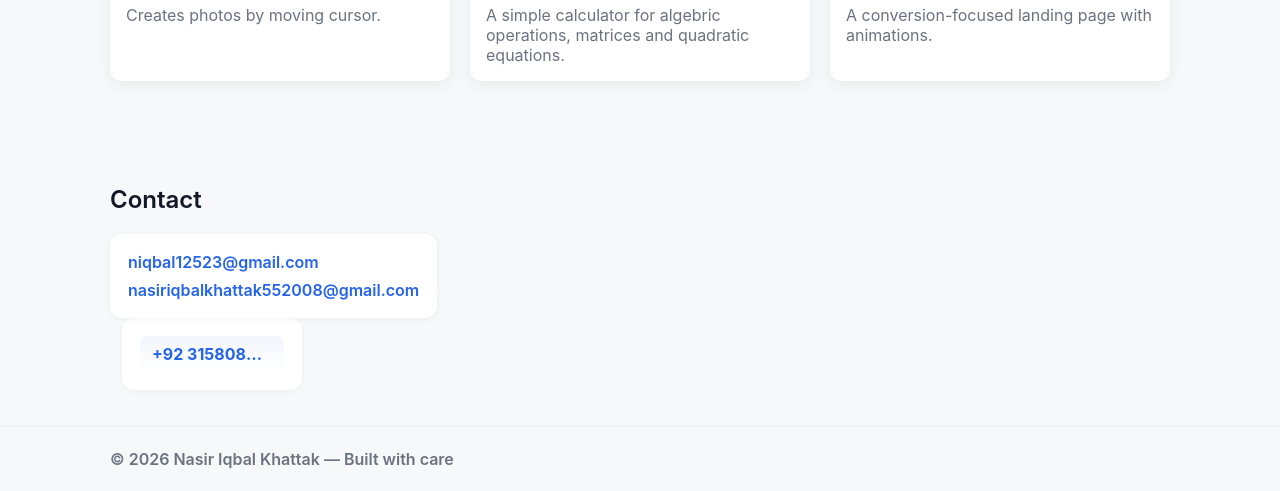
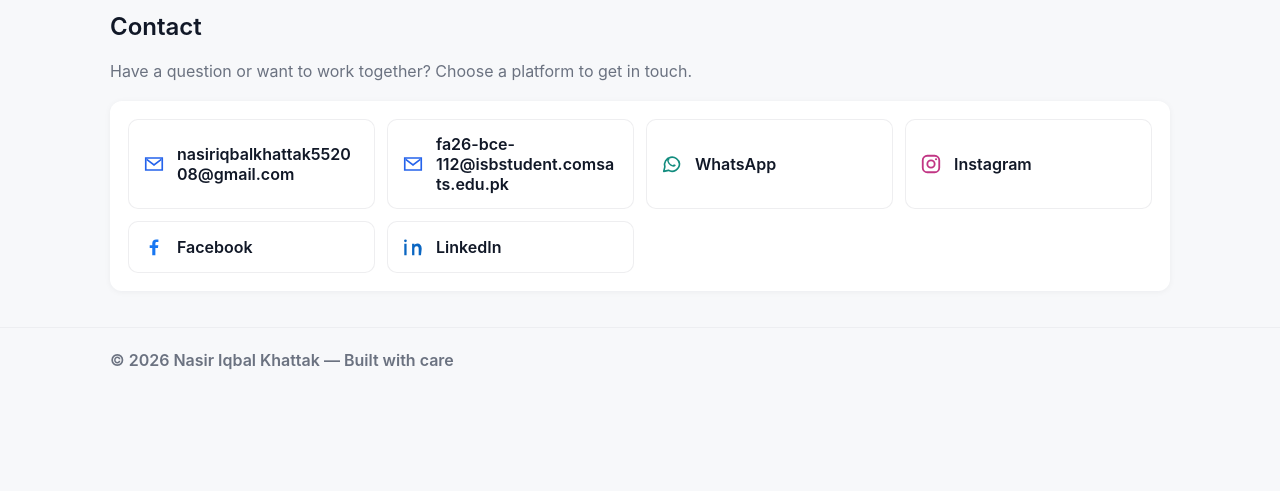
Before and after one commit to NasirIqbalKhattak/nasir-portfolio, a plain HTML site: page index.html in a window 1280 px wide. Shown: the part 1543-2034 px from the top of the page. After the commit the page ends 1935 px from the top, so only its background shows below. Drawn offline with Linux system fonts and the light colour scheme.

Commit message:
contacts updated

```diff
--- a/index.html
+++ b/index.html
@@ -49,7 +49,7 @@
             </div>
 
             <div class="image">
-                <img src="profile-2.jpg" alt="portrait">
+                <img src="github_profile.jpeg" alt="portrait">
             </div>
         </div>
     </section>
@@ -59,8 +59,9 @@
         <div class="page-inner about-grid">
             <div>
                 <h2>About Me</h2>
-                <p>I’m a front-end developer with a passion for building accessible and performant user interfaces. I
-                    enjoy turning ideas into polished products.</p>
+                <p>I’m a Computer Engineering student at COMSATS University Islamabad and a front-end developer with a
+                    passion for building accessible and performant user interfaces. I enjoy turning ideas into polished
+                    products.</p>
                 <p style="margin-top:12px;color:var(--muted)">I work with modern JavaScript, CSS, and tooling. When I’m
                     not coding I like photography and hiking.</p>
             </div>
@@ -155,19 +156,62 @@
     <section id="contact" class="reveal" style="padding:36px 0;">
         <div class="page-inner">
             <h2>Contact</h2>
-            <div style="margin-top:12px;display:flex;gap:20px;align-items:center;">
-                <div class="card contact-card" style="display:flex;flex-direction:column;gap:8px;">
-                    <a class="email-link" href="mailto:niqbal12523@gmail.com"
-                        data-email="niqbal12523@gmail.com">niqbal12523@gmail.com</a>
-                    <a class="email-link" href="mailto:nasiriqbalkhattak552008@gmail.com"
-                        data-email="nasiriqbalkhattak552008@gmail.com">nasiriqbalkhattak552008@gmail.com</a>
-                </div>
-            </div>
-            <div style="margin-left:12px;">
-                <div class="card contact-card phone-card" style="display:flex;flex-direction:column;gap:8px;">
-                    <a class="phone-link" href="https://wa.me/923158088949" data-phone="+923158088949" target="_blank"
-                        rel="noopener" aria-label="Message on WhatsApp">+92 3158088949</a>
-                </div>
+            <p class="contact-intro">Have a question or want to work together? Choose a platform to get in touch.</p>
+            <div class="card contact-links">
+                <a class="contact-link contact-link--email" href="mailto:nasiriqbalkhattak552008@gmail.com"
+                    aria-label="Email Nasir at nasiriqbalkhattak552008@gmail.com">
+                    <svg viewBox="0 0 24 24" aria-hidden="true" focusable="false">
+                        <path d="M3 5.5h18v13H3z" fill="none" stroke="currentColor" stroke-width="1.8" />
+                        <path d="m4 7 8 6 8-6" fill="none" stroke="currentColor" stroke-width="1.8" />
+                    </svg>
+                    <span>nasiriqbalkhattak552008@gmail.com</span>
+                </a>
+                <a class="contact-link contact-link--email" href="mailto:fa26-bce-112@isbstudent.comsats.edu.pk"
+                    aria-label="Email Nasir at fa26-bce-112@isbstudent.comsats.edu.pk">
+                    <svg viewBox="0 0 24 24" aria-hidden="true" focusable="false">
+                        <path d="M3 5.5h18v13H3z" fill="none" stroke="currentColor" stroke-width="1.8" />
+                        <path d="m4 7 8 6 8-6" fill="none" stroke="currentColor" stroke-width="1.8" />
+                    </svg>
+                    <span>fa26-bce-112@isbstudent.comsats.edu.pk</span>
+                </a>
+                <a class="contact-link contact-link--whatsapp" href="https://wa.me/923158088949" target="_blank"
+                    rel="noopener noreferrer" aria-label="Message Nasir on WhatsApp">
+                    <svg viewBox="0 0 24 24" aria-hidden="true" focusable="false">
+                        <path d="M20.2 11.8a8.2 8.2 0 0 1-12.1 7.1L3 20l1.2-4.9a8.2 8.2 0 1 1 16-3.3Z"
+                            fill="none" stroke="currentColor" stroke-width="1.8" stroke-linejoin="round" />
+                        <path d="M8.2 8.3c.4 2.4 2.4 4.5 4.8 5.1l1.1-1.1 2 .9c-.2 1.1-1.2 1.8-2.3 1.7-3.6-.4-6.7-3.5-7.1-7.1-.1-1.1.7-2.1 1.7-2.3l.9 2-1.1.8Z"
+                            fill="currentColor" />
+                    </svg>
+                    <span>WhatsApp</span>
+                </a>
+                <a class="contact-link contact-link--instagram"
+                    href="https://www.instagram.com/nasirkhattak2007/" target="_blank"
+                    rel="noopener noreferrer" aria-label="Visit Nasir's Instagram profile">
+                    <svg viewBox="0 0 24 24" aria-hidden="true" focusable="false">
+                        <rect x="3" y="3" width="18" height="18" rx="5" fill="none" stroke="currentColor"
+                            stroke-width="2" />
+                        <circle cx="12" cy="12" r="4" fill="none" stroke="currentColor" stroke-width="2" />
+                        <circle cx="17.5" cy="6.8" r="1.2" fill="currentColor" />
+                    </svg>
+                    <span>Instagram</span>
+                </a>
+                <a class="contact-link contact-link--facebook"
+                    href="https://www.facebook.com/share/19otgv3JM7/" target="_blank"
+                    rel="noopener noreferrer" aria-label="Visit Nasir's Facebook page">
+                    <svg viewBox="0 0 24 24" aria-hidden="true" focusable="false">
+                        <path d="M13.5 21v-8h2.8l.4-3h-3.2V8.1c0-.9.3-1.5 1.6-1.5h1.7V3.9c-.3 0-1.3-.1-2.5-.1-2.5 0-4.2 1.5-4.2 4.3V10H7.3v3h2.8v8h3.4Z"
+                            fill="currentColor" />
+                    </svg>
+                    <span>Facebook</span>
+                </a>
+                <a class="contact-link contact-link--linkedin" href="https://www.linkedin.com/in/nasir-iqbal-khattak/"
+                    target="_blank" rel="noopener noreferrer" aria-label="Visit Nasir's LinkedIn profile">
+                    <svg viewBox="0 0 24 24" aria-hidden="true" focusable="false">
+                        <path d="M5 8.5H2.5V21H5V8.5ZM3.75 6.8a1.5 1.5 0 1 0 0-3 1.5 1.5 0 0 0 0 3ZM21.5 13.8c0-3.4-1.8-5.6-4.8-5.6-1.6 0-2.7.8-3.2 1.7V8.5H11V21h2.5v-6.3c0-1.7.3-3.4 2.5-3.4s2.2 2 2.2 3.5V21h2.5l.8-7.2Z"
+                            fill="currentColor" />
+                    </svg>
+                    <span>LinkedIn</span>
+                </a>
             </div>
         </div>
     </section>
--- a/script.js
+++ b/script.js
@@ -59,26 +59,3 @@ if (menuToggle && headerInner) {
     }
   });
 }
-
-// Open Gmail compose when clicking email links (fallback keeps mailto)
-document.querySelectorAll('.email-link').forEach(a => {
-  a.addEventListener('click', (e) => {
-    // prefer Gmail web compose in new tab
-    const email = a.dataset.email || a.getAttribute('href').replace('mailto:', '');
-    const gmailUrl = `https://mail.google.com/mail/?view=cm&fs=1&to=${encodeURIComponent(email)}`;
-    // Try to open Gmail in new tab; if popup blocked user can still use mailto
-    window.open(gmailUrl, '_blank');
-    e.preventDefault();
-  });
-});
-
-// Phone links: open WhatsApp directly (no call option)
-document.querySelectorAll('.phone-link').forEach(link => {
-  link.addEventListener('click', (e) => {
-    e.preventDefault();
-    const phone = link.dataset.phone || link.getAttribute('href');
-    const num = String(phone).replace(/[^0-9+]/g, '').replace(/^\+/, '');
-    const wa = `https://wa.me/${num}`;
-    window.open(wa, '_blank', 'noopener');
-  });
-});
--- a/style.css
+++ b/style.css
@@ -360,33 +360,70 @@ article:hover {
 	box-shadow: 0 14px 40px rgba(16, 24, 40, 0.12);
 }
 
-/* Contact card */
-.contact-card a {
-	color: var(--accent);
-	text-decoration: none;
-	font-weight: 600;
+.contact-intro {
+	margin: 8px 0 0;
+	color: var(--muted);
 }
 
-/* Phone popover shown when phone link is clicked */
-.phone-card a {
-	display: inline-block;
-	color: var(--accent);
-	text-decoration: none;
-	font-weight: 700;
+/* Contact links */
+.contact-links {
+	display: grid;
+	grid-template-columns: repeat(auto-fit, minmax(min(100%, 240px), 1fr));
+	gap: 12px;
+	margin-top: 20px;
 }
 
-.phone-card {
-	max-width: 180px;
+.contact-link {
+	display: flex;
+	align-items: center;
+	gap: 12px;
+	min-width: 0;
+	padding: 14px;
+	border: 1px solid rgba(15, 23, 42, 0.07);
+	border-radius: 10px;
+	color: #111827;
+	background: #fff;
+	font-weight: 600;
+	text-decoration: none;
+	transition: border-color .18s ease, box-shadow .18s ease, transform .18s ease;
 }
 
-.phone-card a {
-	padding: 8px 12px;
-	border-radius: 8px;
-	background: linear-gradient(180deg, rgba(37, 99, 235, 0.06), transparent);
-	display: inline-block;
-	white-space: nowrap;
-	overflow: hidden;
-	text-overflow: ellipsis;
+.contact-link:hover {
+	border-color: rgba(37, 99, 235, 0.28);
+	box-shadow: 0 6px 18px rgba(15, 23, 42, 0.08);
+	transform: translateY(-3px);
+}
+
+.contact-link:focus-visible {
+	outline: 2px solid var(--accent);
+	outline-offset: 3px;
+}
+
+.contact-link svg {
+	width: 22px;
+	height: 22px;
+	flex: 0 0 22px;
+	color: var(--accent);
+}
+
+.contact-link span {
+	overflow-wrap: anywhere;
+}
+
+.contact-link--whatsapp svg {
+	color: #128c7e;
+}
+
+.contact-link--instagram svg {
+	color: #c13584;
+}
+
+.contact-link--facebook svg {
+	color: #1877f2;
+}
+
+.contact-link--linkedin svg {
+	color: #0a66c2;
 }
 
 .phone-popover {
```
Also changed, not shown: github_profile.jpeg (added), profile-2.jpg (deleted).
